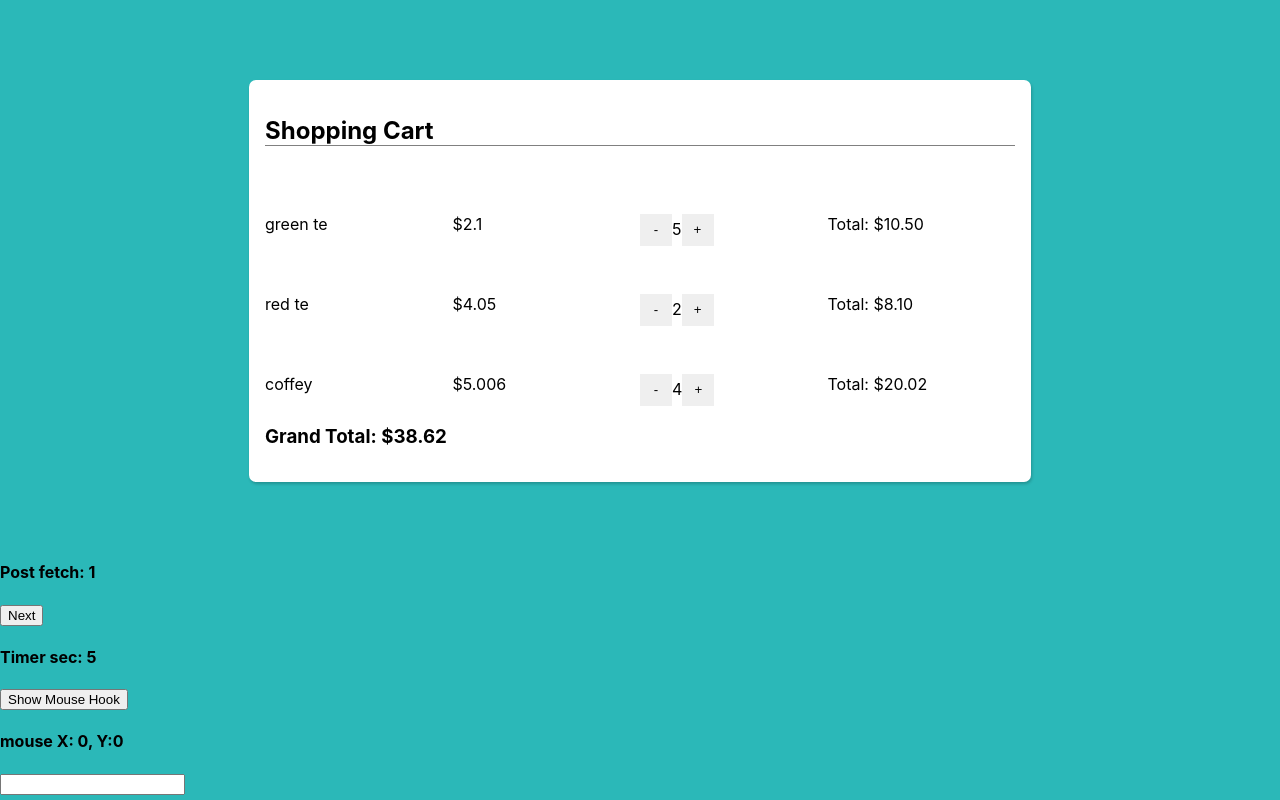
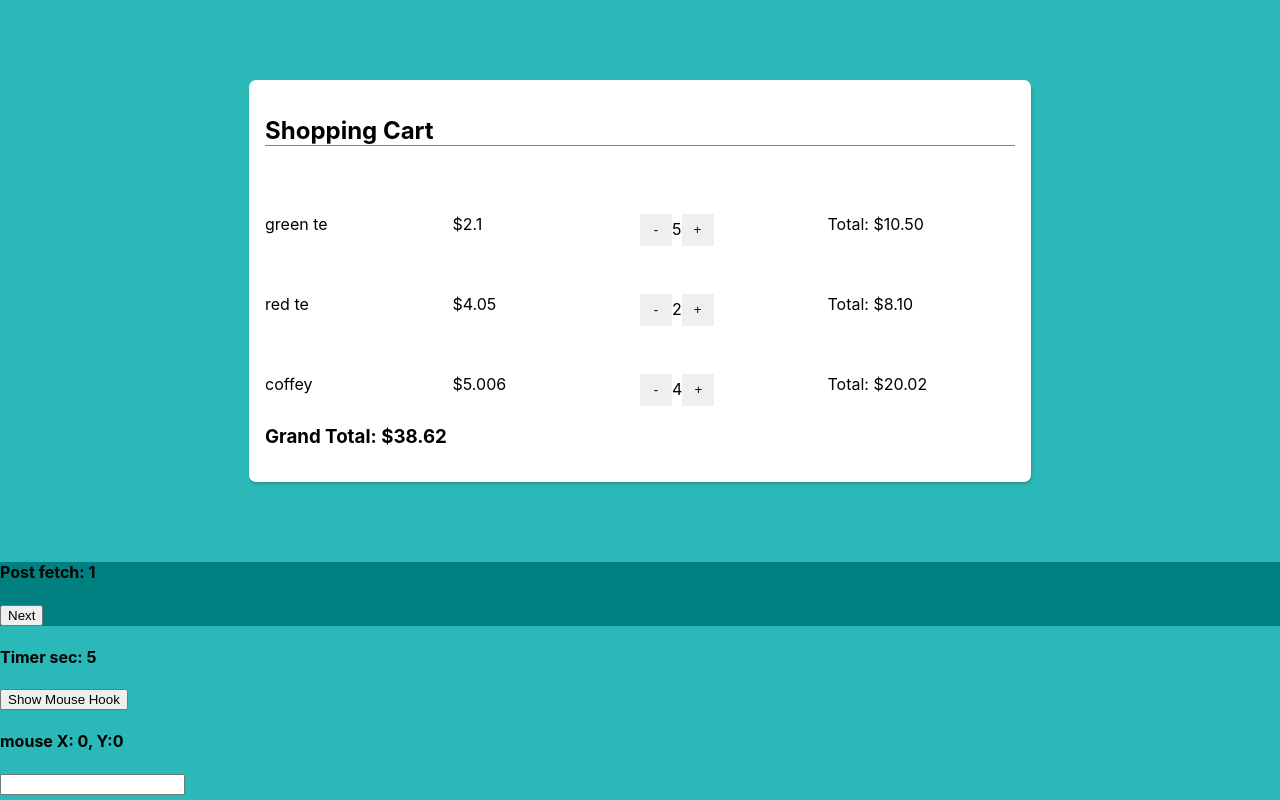
Before and after one commit to alexbryw/react-hooks-prop-types, a React (Create React App) app: page / in a window 1280 px wide. Shown: the top 800 px of the page. Built offline with nearby package versions, Linux system fonts and the light colour scheme; no server answers.

Commit message:
Installed node-sass and Sass file for DataFetch component

```diff
--- a/package.json
+++ b/package.json
@@ -7,6 +7,7 @@
     "@testing-library/react": "^9.5.0",
     "@testing-library/user-event": "^7.2.1",
     "axios": "^0.19.2",
+    "node-sass": "^4.14.1",
     "prop-types": "^15.7.2",
     "react": "^16.13.1",
     "react-dom": "^16.13.1",
--- a/src/components/DataFetch.jsx
+++ b/src/components/DataFetch.jsx
@@ -1,4 +1,5 @@
 import React, {useState, useEffect} from 'react'
+import './DataFetch.scss'
 const axios = require('axios').default
 
 export default function DataFetch(){
@@ -20,7 +21,7 @@ export default function DataFetch(){
     },[currentPost])
 
     return(
-        <div>
+        <div className="DataFetchContainer">
             <h4>Post fetch: {currentPost}</h4>
             <button onClick={() => {setCurrentPost(currentPost + 1)}}>Next</button>
             {post ? <h4>{post.title}</h4> : undefined}
--- /dev/null
+++ b/src/components/DataFetch.scss
@@ -0,0 +1,5 @@
+$MyColor: teal;
+
+.DataFetchContainer {
+    background-color: $MyColor;
+}
```
Also changed, not shown: 1 other file (tests, documents, lock files or other folders).
